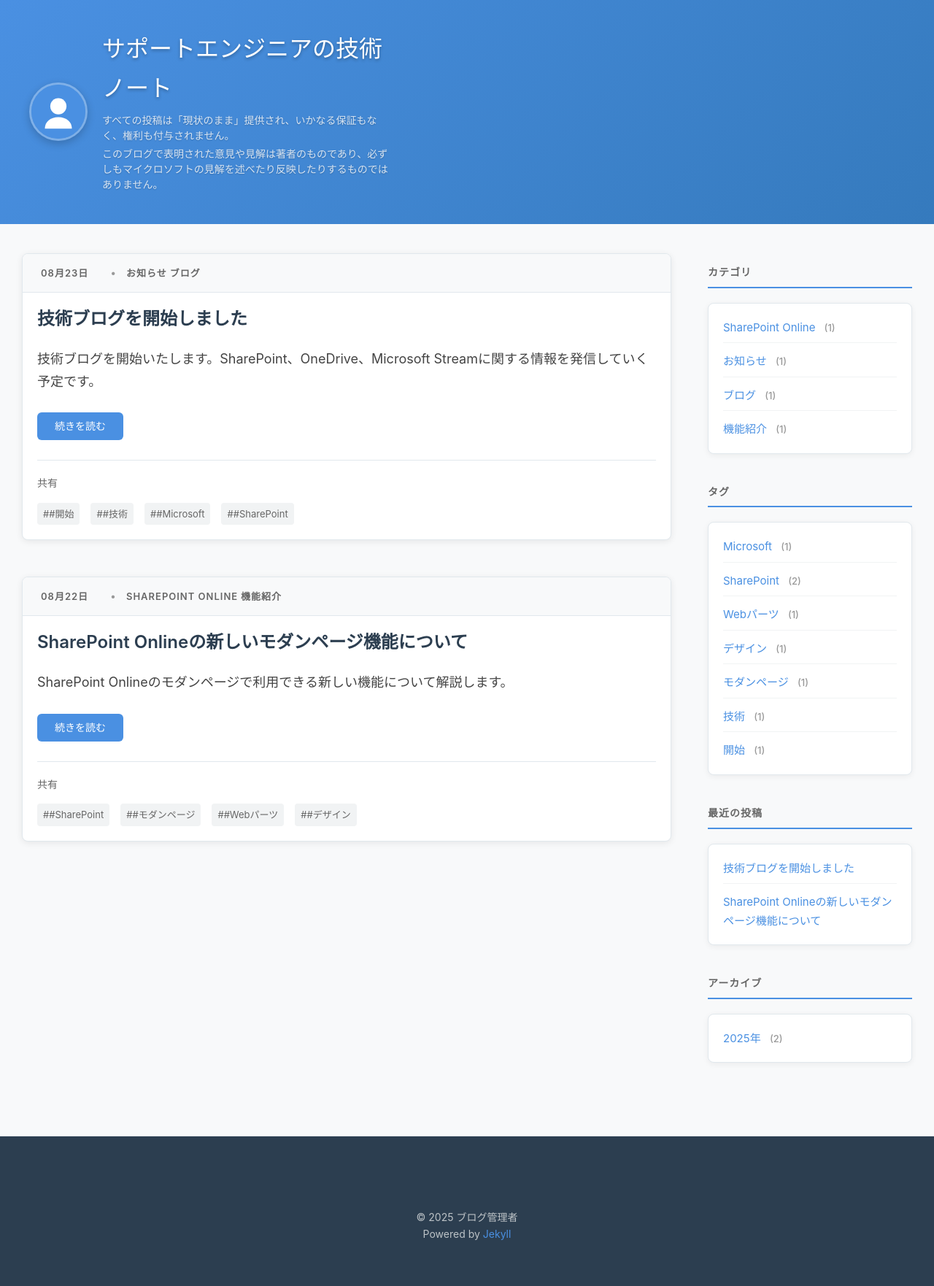
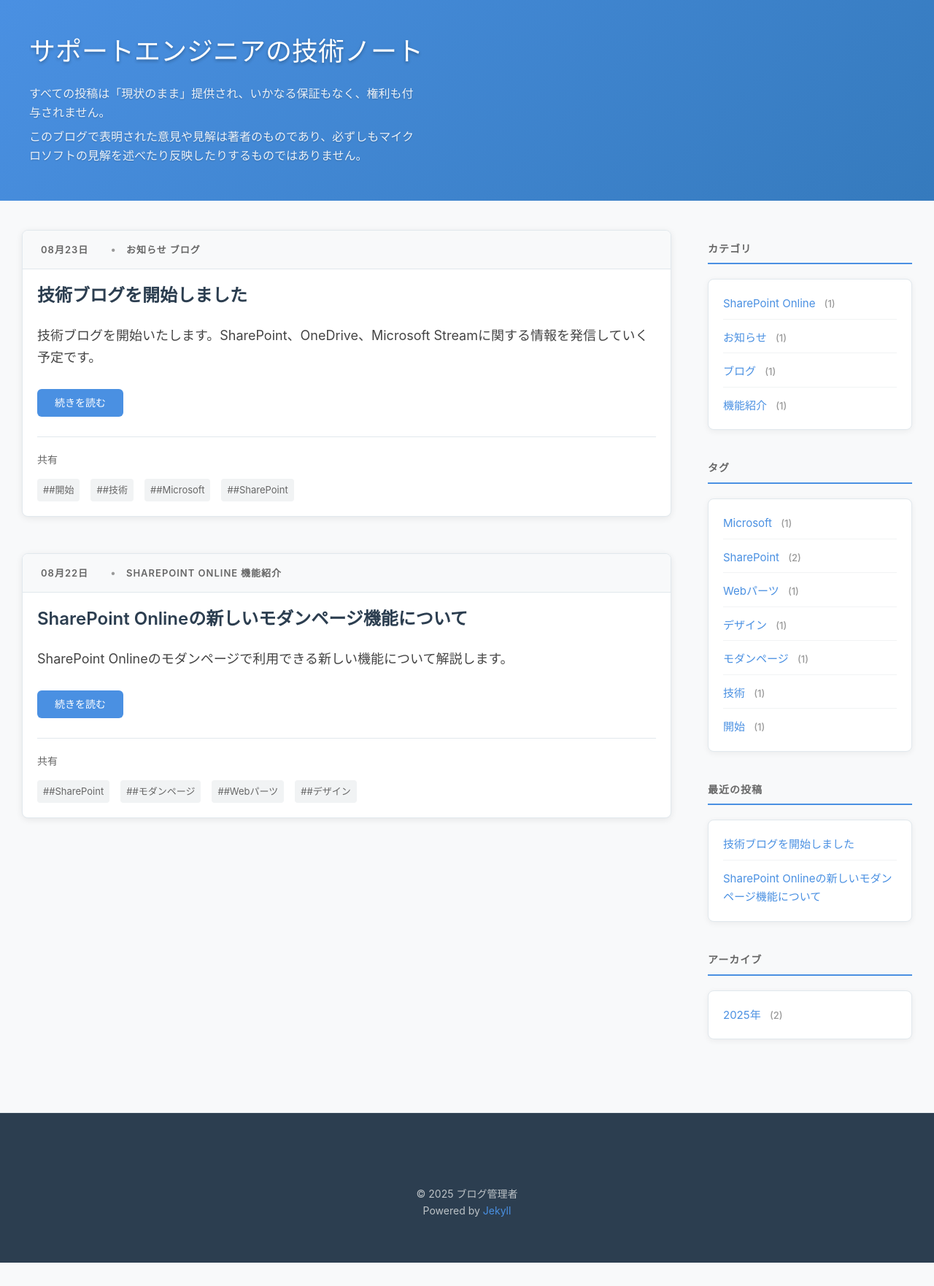
Before and after one commit to kokurata/kokurata-blog, a Jekyll site: the page built from docs/index.html, in a window 1280 px wide. Shown: the whole page at 73% size. Built offline with Jekyll 4.4.1, drawn with Linux system fonts in a browser that asks for light colours; the list of posts is cut into pages by our own code; after the commit the page ends 1730 px from its top, so only the background shows below that.

Commit message:
Prevent title from wrapping with white-space: nowrap

```diff
--- a/docs/_layouts/default.html
+++ b/docs/_layouts/default.html
@@ -19,7 +19,6 @@
         <div id="header-outer" class="outer">
           <div id="header-content">
             <div id="profile-section">
-              <img id="profile-image" src="{{ '/assets/images/profile.svg' | relative_url }}" alt="Profile" />
               <div id="profile-info">
                 <h1 id="profile-name">{{ site.title }}</h1>
                 <div id="disclaimer">
--- a/docs/assets/styles.css
+++ b/docs/assets/styles.css
@@ -59,24 +59,19 @@ body {
   flex: 1;
 }
 
-#profile-image {
-  width: 80px;
-  height: 80px;
-  border-radius: 50%;
-  border: 3px solid rgba(255, 255, 255, 0.3);
-  box-shadow: 0 4px 12px rgba(0, 0, 0, 0.2);
-}
-
 #profile-info {
   color: #fff;
 }
 
 #profile-name {
-  font-size: 32px;
+  font-size: 36px;
   font-weight: 400;
-  margin: 0 0 5px 0;
+  margin: 0 0 15px 0;
   color: #fff;
   text-shadow: 0 2px 4px rgba(0, 0, 0, 0.3);
+  white-space: nowrap;
+  overflow: hidden;
+  text-overflow: ellipsis;
 }
 
 #profile-title {
@@ -88,15 +83,15 @@ body {
 }
 
 #disclaimer {
-  font-size: 14px;
-  line-height: 1.5;
-  color: rgba(255, 255, 255, 0.8);
-  max-width: 800px;
+  font-size: 16px;
+  line-height: 1.6;
+  color: rgba(255, 255, 255, 0.9);
+  max-width: 1000px;
   text-shadow: 0 1px 2px rgba(0, 0, 0, 0.2);
 }
 
 #disclaimer div {
-  margin-bottom: 4px;
+  margin-bottom: 8px;
 }
 
 /* ナビゲーション */
@@ -487,19 +482,19 @@ body {
   }
 
   #profile-name {
-    font-size: 28px;
-  }
-
-  #profile-title {
-    font-size: 15px;
+    font-size: 30px;
+    white-space: nowrap;
+    overflow: hidden;
+    text-overflow: ellipsis;
   }
 
   #disclaimer {
-    font-size: 13px;
+    font-size: 15px;
+    line-height: 1.5;
   }
-  }
+}
 
-  .main-nav-link {
+.main-nav-link {
     display: none;
   }
 
```
